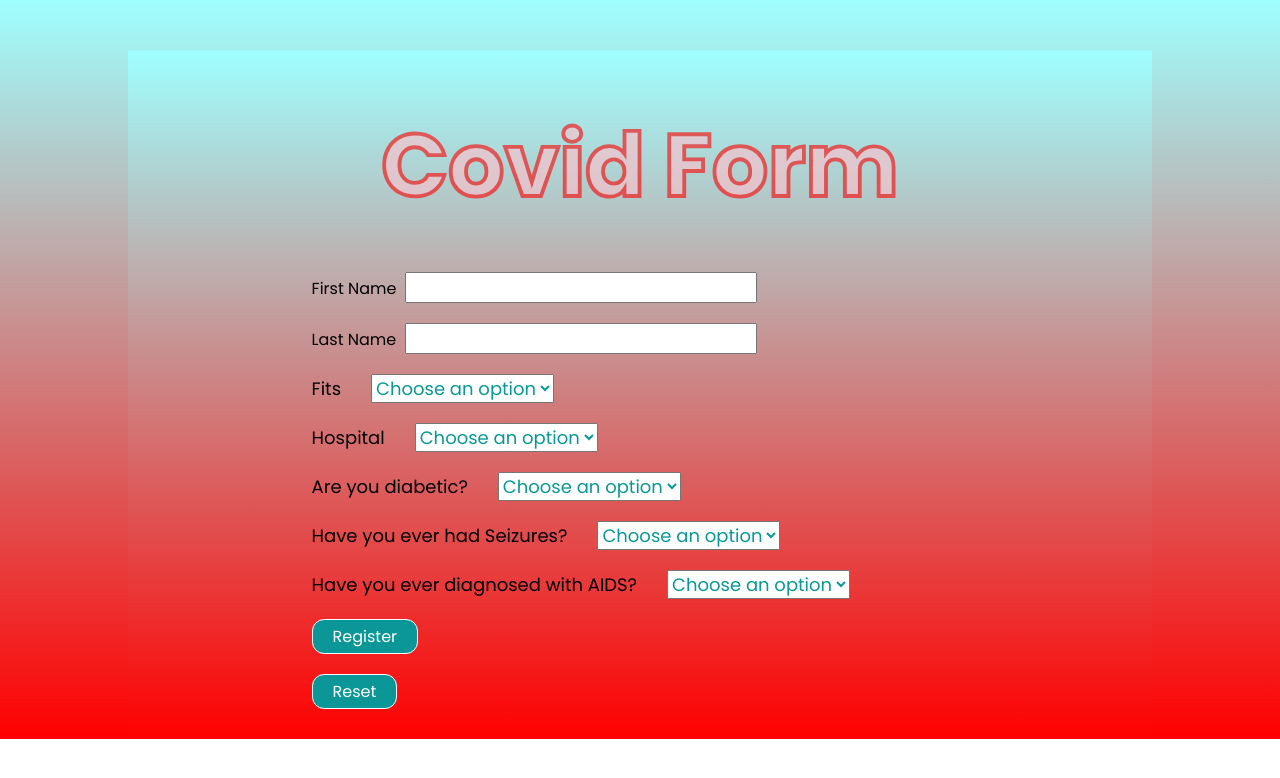
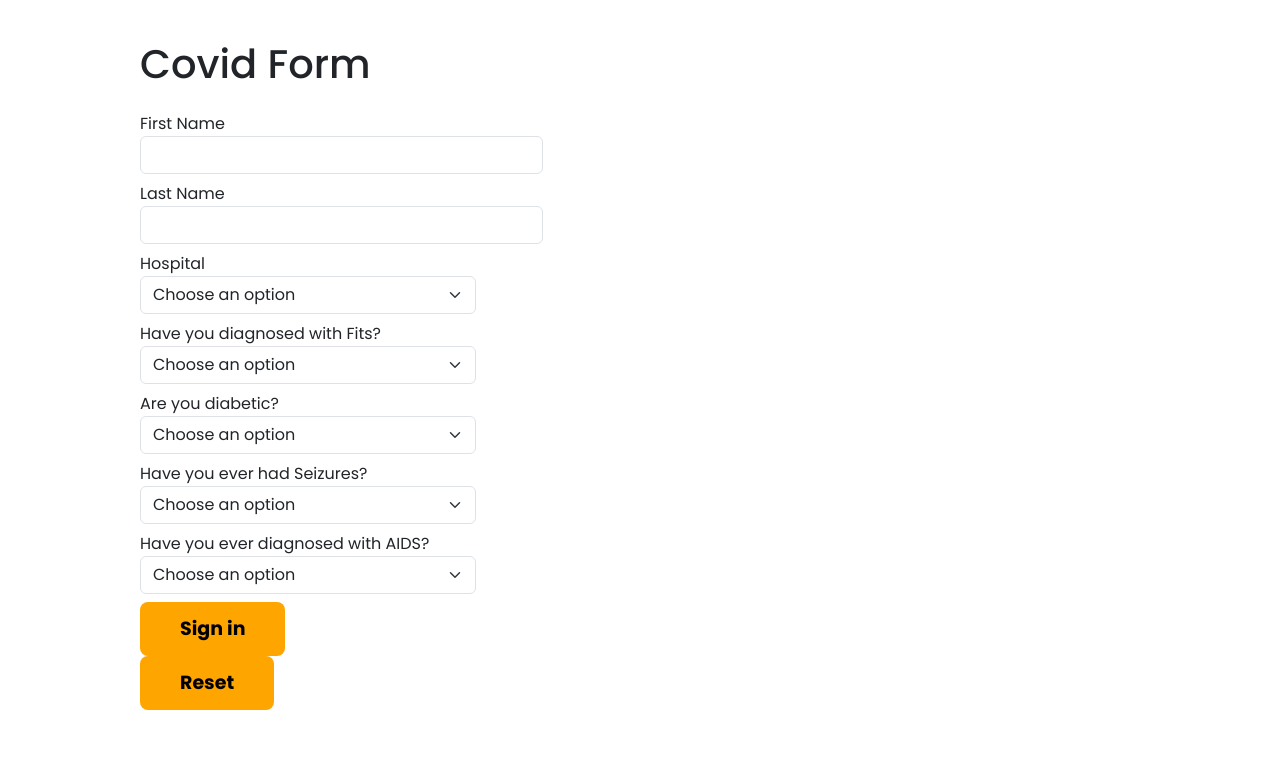
Before and after one commit to subhan300/covid-tracking-application, a React (Create React App) app: page /covid_form in a window 1280 px wide. Shown: the top 778 px of the page. Built offline with nearby package versions, Linux system fonts and the light colour scheme.

Commit message:
covid form page

```diff
--- a/src/pages/covid-form/Covid_form.css
+++ /dev/null
@@ -1,118 +0,0 @@
-* {
-  margin: 0;
-  padding: 0;
-  box-sizing: border-box;
-  font-family: "Poppins", sans-serif;
-}
-
-.formic_form {
-  /* border:2px solid red !important; */
-  padding-top: 50px !important;
-  width: 100%;
-  height: 100%;
-  background-image: linear-gradient(#9fffff, red);
-}
-
-.form_container {
-  background-image: linear-gradient(#9fffff, red);
-  display: flex;
-  flex-direction: column;
-  width: 80%;
-  margin: 0 auto;
-  padding-top: 20px;
-}
-
-.formic_mainForm {
-  display: flex;
-  flex-direction: column;
-  /* border: 2px solid green; */
-  width: 70%;
-  margin-top: 20px;
-  padding: 30px;
-  margin: 0 auto;
-}
-
-.form_title {
-  position: relative;
-  color: pink;
-  opacity: 0.6;
-  font-size: 11vh;
-  -webkit-text-stroke: 0.3vw red;
-  padding-bottom: 20px;
-  text-align: center;
-}
-.input {
-  color: red;
-}
-.input,
-.form_btn_group > div {
-  color: black;
-  margin-top: 20px;
-  font-size: 18px;
-}
-
-.select_field {
-  margin-left: 30px;
-}
-
-.options_field,
-.select_field {
-  color: #0b9797;
-  /* font-weight: bold; */
-  font-size: 18px;
-}
-
-.form_submit,
-.form_reset {
-  padding: 4px 20px;
-  background-color: #0b9797;
-  color: white;
-  font-size: 16px;
-  border-radius: 12px;
-  /* border: none; */
-  border: 1px solid #fff !important;
-  z-index: -1 !important;
-  cursor: pointer;
-  transition: 0.8s;
-}
-.form_submit:hover,
-.form_reset:hover {
-  color: red;
-}
-
-/* .form_submit--div,
-.form_reset--div {
-  border: 2px solid #9fffff;
-  width: 17%;
-  border-radius: 12px;
-  background-color: black;
-  text-align: center;
-  z-index: 1;
-  position: relative;
-} */
-
-.form_submit::before,
-.form_reset::before {
-  content: "";
-  position: absolute;
-  left: 0;
-  width: 100%;
-  height: 0%;
-  background: #9fffff;
-  z-index: -1;
-  transition: 0.8s;
-}
-
-.form_submit::before {
-  top: 0;
-  border-radius: 0 0 50% 50%;
-}
-.form_reset::before {
-  top: 0;
-  border-radius: 0% 0% 50% 50%;
-}
-
-.form_submit:hover:before,
-.form_reset:hover::before {
-  height: 100%;
-}
--- a/src/pages/covid-form/Covid_form.js
+++ b/src/pages/covid-form/Covid_form.js
@@ -1,173 +1,134 @@
-import React from "react";
-import "./Covid_form.css";
-import { Formik, Form } from "formik";
-import { TextField } from "./TextField";
-import { Select } from "./select";
-import * as Yup from "yup";
+import React from 'react'
+import {Formik, Form} from "formik"
+import { TextField } from './TextField'
+import {Select} from './select'
+import * as Yup from 'yup'
+import 'bootstrap/dist/css/bootstrap.min.css'
 
-const binaryOption = ["yes", "no"];
-const genderOptions = ["yes", "no", "-------"];
-const bpOptions = ["Aga Khan", "Liaquat National", "Essa Lab", "South City"];
+const binaryOption = ["yes", "no"];  //variables for form select element with only "Yes" or "No" options
+const bpOptions = ["high", "low"]   //variables for bloodpressure select element with "high" or "low" options
+const hospitals = ["Agha Khan", "Liaquat National", "Essa Lab", "South City"] ////variables for hospital select element with "high" or "low" options
 
+
+//defining validation schema for formik registration form
 const SignupValidation = Yup.object().shape({
-  firstName: Yup.string()
-    .max(50, "must be 50 characters or less")
-    .required("Required"),
 
-  lastName: Yup.string()
-    .max(50, "must be 50 characters or less")
-    .required("Required"),
+        FirstName: Yup.string()
+        .max(50, 'must be 50 characters or less' )
+        .required('Required'),
 
-  gender: Yup.string().required("Required").oneOf(genderOptions),
+        LastName: Yup.string()
+        .max(50, 'must be 50 characters or less' )
+        .required('Required'),
 
-  age: Yup.number()
-    .typeError("Age must be a number")
-    .min(18, "age must be equal to or greator than 18 years old.")
-    .max(60, "age must be less than 60 years.")
-    .required(),
+        Hospital:  Yup.string()
+        .required("Required")
+        .oneOf(hospitals),
 
-  bloodPressure: Yup.string().required("Required").oneOf(bpOptions),
+        Fits: Yup.string()
+       .required('Required')
+        .oneOf(binaryOption),
 
-  allergicReaction: Yup.string().required("Required").oneOf(binaryOption),
+        Diabetes: Yup.string()
+        .required('Required')
+        .oneOf(binaryOption),
 
-  diabetic: Yup.string().required("Required").oneOf(binaryOption),
+        Seizures: Yup.string()
+        .required('Required')
+        .oneOf(binaryOption),
 
-  seizures: Yup.string().required("Required").oneOf(binaryOption),
-});
+        HIV: Yup.string()
+        .required('Required')
+        .oneOf(binaryOption),
+    })
+
 
 const Covid_form = () => {
     return (
+    <div className="container mt-3">
+        <div className="row">
+            <div className="col-md-5">
                 <Formik
-      initialValues={{
-        firstName: "",
-        lastName: "",
-        gender: "",
-        age: new Int16Array(),
-        bloodPressure: "",
-        allergicReaction: "",
-        diabetic: "",
-        seizures: "",
-        hiv: "",
-      }}
+                    //values generated by this form
+                    initialValues=
+                    {
+                        {
+                            FirstName: '',
+                            LastName: '',
+                            Hospital:'',
+                            Fits:'',
+                            Diabetes:'',
+                            Seizures:'',
+                            HIV:'',
+                        }
+                    }
                     validationSchema={SignupValidation}
                 >
-      {({ errors, touched, ...formik }) => (
-        <div className="formic_form">
-          <div className="form_container">
-            {console.log("Form Values: ", formik)}
-            <Form className="formic_mainForm">
-              <h1 className="form_title">Covid Form</h1>
-
-              <TextField
-                className="input"
-                errors={errors}
-                touched={touched}
-                label="First Name"
-                name="firstName"
+                    {
+                        ({ errors, touched, ...formik }) =>
+                        (
+                            <div>
+                                <h1 className="my-4 font-weight-bold .display-4" >Covid Form</h1>
+                                <Form>
+                                    <TextField label="First Name" name="FirstName" type="text"/>
+                                    <TextField label="Last Name" name="LastName" type="text"/>
+                                    <Select
+                                        mainLabel="Hospital"
+                                        optionValues={hospitals}
+                                        optionLabels={hospitals}
+                                        formik={formik}
+                                        name="Hospital"
+                                        value={formik.values.Hospital}
                                     />
-
-              <TextField
-                className="input"
-                errors={errors}
-                touched={touched}
-                label="Last Name"
-                name="lastName"
-              />
-              {/* <TextField
-                className="input"
-                errors={errors}
-                touched={touched}
-                label="age"
-                name="&nbsp;&nbsp;&nbsp;age  "
-                space="&nbsp;&nbsp;&nbsp;&nbsp;&nbsp;&nbsp;&nbsp;&nbsp;&nbsp;&nbsp;&nbsp;&nbsp;"
-              /> */}
-              <div className="input">
                                     <Select
-                  className="input"
-                  mainLabel="Fits"
+                                        mainLabel="Have you diagnosed with Fits?"
                                         optionValues={binaryOption}
                                         optionLabels={binaryOption}
                                         formik={formik}
-                  name="gender"
-                  value={formik.values.gender}
+                                        name="Fits"
+                                        value={formik.values.Fits}
                                     />
-              </div>
-              <div className="input">
                                     <Select
-                  className="input"
-                  mainLabel="Hospital"
-                  optionValues={bpOptions}
-                  optionLabels={bpOptions}
-                  formik={formik}
-                  name="bloodPressure"
-                  value={formik.values.bloodPressure}
-                />
-              </div>
-              {/* <div className="input">
-                <Select
-                  className="input"
-                  mainLabel="Are you alergic to anything?"
-                  optionValues={binaryOption}
-                  optionLabels={binaryOption}
-                  formik={formik}
-                  name="allergicReaction"
-                  value={formik.values.allergicReaction}
-                />
-              </div> */}
-              <div className="input">
-                <Select
-                  className="input"
                                         mainLabel="Are you diabetic?"
                                         optionValues={binaryOption}
                                         optionLabels={binaryOption}
                                         formik={formik}
-                  name="diabetic"
-                  value={formik.values.diabetic}
+                                        name="Diabetes"
+                                        value={formik.values.Diabetes}
                                     />
-              </div>
-              <div className="input">
                                     <Select
-                  className="input"
                                         mainLabel="Have you ever had Seizures?"
                                         optionValues={binaryOption}
                                         optionLabels={binaryOption}
                                         formik={formik}
-                  name="seizures"
-                  value={formik.values.seizures}
+                                        name="Seizures"
+                                        value={formik.values.Seizures}
                                     />
-              </div>
-              <div className="input">
                                     <Select
-                  className="input"
                                         mainLabel="Have you ever diagnosed with AIDS?"
                                         optionValues={binaryOption}
                                         optionLabels={binaryOption}
                                         formik={formik}
-                  name="hiv"
-                  value={formik.values.hiv}
+                                        name="HIV"
+                                        value={formik.values.HIV}
                                     />
+
+                                    <div className="col-12">
+                                        <button type="submit" class="btn btn-primary" >Sign in</button>
                                     </div>
-              <div className="form_btn_group">
-                <div className="form_submit--div">
-                  {" "}
-                  <button className="form_submit" type="submit">
-                    {" "}
-                    Register
-                  </button>
-                </div>
-                <div className="form_reset--div">
-                  {" "}
-                  <button className="form_reset" type="reset">
-                    Reset
-                  </button>{" "}
-                </div>
+
+                                    <div class="col-12">
+                                        <button className = "btn btn-danger"  type="reset">Reset</button>
                                     </div>
                                 </Form>
                             </div>
+                        )
+                    }
+                </Formik>
             </div>
-      )}
-    </Formik>
-  );
-};
+        </div>
+    </div>
+    )
+}
 
 export default Covid_form;
--- a/src/pages/covid-form/TextField.js
+++ b/src/pages/covid-form/TextField.js
@@ -1,20 +1,17 @@
-import React  from "react";
-import { useField } from "formik";
+import React from 'react';
+import { ErrorMessage, useField } from 'formik';
 
-export const TextField = ({errors, touched, label,space, ...props}) => {
-    const [field, meta] = useField(props);
-
-    return(
-        <div>
-            <label htmlFor={field.name}>{label}</label>&nbsp;&nbsp;{space}
-            {
-                errors[field.name] && touched[field.name]
-                ?   (<div>{errors[field.name] }</div>)
-                :   null
-            }
-
-
-            <input  {...field}{...props} autoComplete="off" />
-        </div>
-    )
+export const TextField = ({ label, ...props }) => {
+  const [field, meta] = useField(props);
+  return (
+    <div className="mb-2">
+        <label htmlFor={field.name}>{label}</label>
+        <input
+            className={`form-control shadow-none ${meta.touched && meta.error && 'is-invalid'}`}
+            {...field} {...props}
+            autoComplete="off"
+        />
+        <ErrorMessage component="div" name={field.name} className="text-danger" />
+    </div>
+  )
 }
--- a/src/pages/covid-form/select.js
+++ b/src/pages/covid-form/select.js
@@ -1,24 +1,33 @@
 import React  from "react";
+import { ErrorMessage, useField } from 'formik';
+import 'bootstrap/dist/css/bootstrap.min.css'
+export const Select = ({mainLabel, ...props}) => {
+    const [field, meta] = useField(props);
 
-export const Select = ({mainLabel, optionValues, optionLabels, formik, name,value, ...props}) => {
+    return(
 
-    console.log("optionValues:", optionValues)
-    console.log("optionLabels:", optionLabels)
-
-
-    return(    <div>
-     {mainLabel}
-    <select
-        name={name}
-        value={value}
-        onChange={formik.handleChange}
-        onBlur={formik.handleBlur}
-
-        className='select_field'
-    >
-        <option className="options_field" value="" label="Choose an option" />
-        {optionLabels.map( (label, i) =>  <option key={label} value={optionValues[i]} label={label} />)}
-    </select>
+    <div className="mb-2">
+        <label className="form-label-lg" for="inputState">{mainLabel}</label>
+        <div class="col-sm-10">
+            <select
+                className={`form-select shadow-none ${meta.touched && meta.error && 'is-invalid'}`}
+                {...field} {...props}
+                name={field.name}
+                value={field.value}
+                onChange={props.formik.handleChange}
+                onBlur={props.formik.handleBlur}
+            >
+                <option value="" label="Choose an option" />
+              {/*mapping the list of options provided as optionsValues and OptionLabels insid select input*/}
+                {
+                    props
+                    .optionLabels
+                    .map( (label, i) =>  <option key={label} value={props.optionValues[i]} label={label} />)
+                }
+           </select>
+        </div>
+        {/*writing the validation errod messages under the respecrtive options*/}
+        <ErrorMessage component="div" name={field.name} className="text-danger" />
     </div>
 
     )
--- a/src/pages/home/header.js
+++ b/src/pages/home/header.js
@@ -1,21 +1,36 @@
 import React from "react";
+import {Link} from "react-router-dom"
+import "./home.css"
 const Header = () =>{
-return <div className="banner">;
-       <div className="banner-content">
-           <div className="container">
-               <h1 style={{ color: 'black' }}>COVID-19</h1>
-               <h1 style={{ color: 'white' }}>CORONAVIRUS</h1>
-               <h3 style={{ color: 'red' }}>NOVEL CORONA VIRUS</h3>
-               <br></br>
-               <div class="btn-group">
-               <button class="btn_register">Register</button>
-               <button class="btn_register">Log In</button>
+return <div className="banner">
+        <div><h1 className="banner_container_main_title"  >COVID-19 &nbsp; APPLICATION</h1></div>
+       <div className="banner_container">
+
+           <div className="banner_container_content_left">
+
+
+
+             <div className="banner_container_content">
+                 <h1 className="banner_container_content_left_title">Corona Virus </h1>
+                 <p className="banner_container_content_left_text">Coronavirus disease (COVID-19) is an infectious disease caused by the SARS-CoV-2 virus.
+Most people who fall sick with COVID-19 will experience mild to moderate symptoms .</p>
+                  <div class="covid_btn-group">
+              <Link to="/signup"><div className="covid_btn" type="button">Register</div></Link>
+              <Link to="/login"> <div className="covid_btn" type="button">Log In</div></Link>
 
            </div>
 
+
+             </div>
+
+               <br></br>
+
+
            </div>
+           <div className="banner_container_content_right"><img src="https://images.unsplash.com/photo-1584118624012-df056829fbd0?ixid=MnwxMjA3fDB8MHxzZWFyY2h8Mnx8dmlydXN8ZW58MHx8MHx8&ixlib=rb-1.2.1&auto=format&fit=crop&w=500&q=60"></img></div>
 
        </div>
+
 
 </div>
 };
--- a/src/pages/registration/Login.js
+++ b/src/pages/registration/Login.js
@@ -1,34 +1,74 @@
 import React,{useState} from 'react'
 import "./Login.css"
 function Login() {
-    let [userame,setUserName]=useState("");
-    let[password,setPassword]=useState("")
-    console.log(userame)
-   const submit=(e)=>{
-       e.preventDefault();
-       const data={username:userame,password}
-       console.log("data",data)
-   }
+    let [username,setUserName]=useState("");
+    let[password,setPassword]=useState("");
+    let[email,setEmail]=useState("")
+
+
+
+    const submit=async(e)=>{
+        e.preventDefault();
+        const data={username,password,email}
+        // console.log("data",data)
+
+
+        await   fetch(`https://covid-tracker-app-19.herokuapp.com/covid/token/`, {
+            headers: {
+                "Content-Type": "application/json",
+
+              },
+         method: "POST",
+         body:JSON.stringify(data),
+
+
+
+       })
+
+         .then(async(res)=>{
+                     //  setUserCredentials(details)
+
+
+                     console.log("poimt")
+                     const response =await res.json();
+                     console.log(response)
+                    //   history.push("/covid_form")
+
+                     }
+
+                      )
+
+          .catch((error) => {
+
+                     console.log(error.message,"bottt error")
+       });
+    }
     return (
-
+      <div className="login_container">
          <div class="Login">
             <div class="title">
             <h2  class="titleText"><span>L</span>ogin</h2>
             </div>
             <div class="inputBox">
             <h4>Username</h4>
-            <input type="text" value={userame}  placeholder="Name" onChange={(e)=>{setUserName(e.target.value)}}></input>
+            <input type="text" value={username}  placeholder="Name" onChange={(e)=>{setUserName(e.target.value)}}></input>
             </div>
+
+            <div class="inputBox">
+           <h4>Email</h4>
+           <input type="email" value={email}  placeholder="Email" onChange={(e)=>{setEmail(e.target.value)}}></input>
+           </div>
             <div class="inputBox">
             <h4>Password</h4>
             <input type="password" value={password}  placeholder="Password" onChange={(e)=>{setPassword(e.target.value)}}></input>
             </div>
             <div class="inputBox">
-            <input type="submit" onClick={submit} value="Sign Up"></input>
+            <input type="submit" onClick={submit} value="Login"></input>
 
             </div>
 
          </div>
+        </div>
 
     )
     }
```
Also changed, not shown: src/pages/home/home.css (+116 -27 lines), src/pages/registration/Login.css (+9 -1 lines), src/pages/registration/Signup.css (+12 -1 lines), src/pages/registration/Signup.js (+13 -7 lines), src/images/corona_bg.jpg (added), 1 other file (tests, documents, lock files or other folders). Lines whose indentation alone changed are shown as unchanged.
